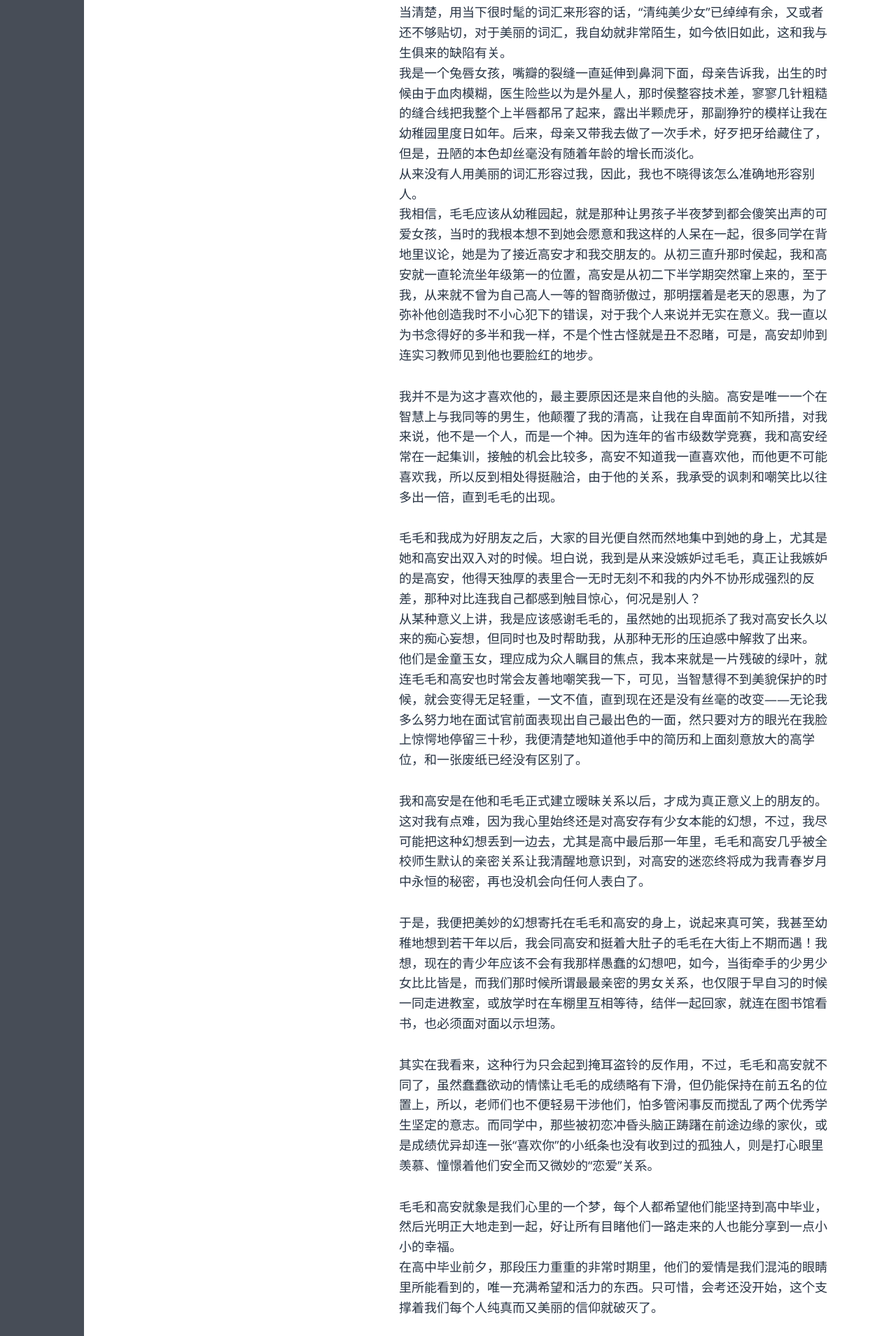
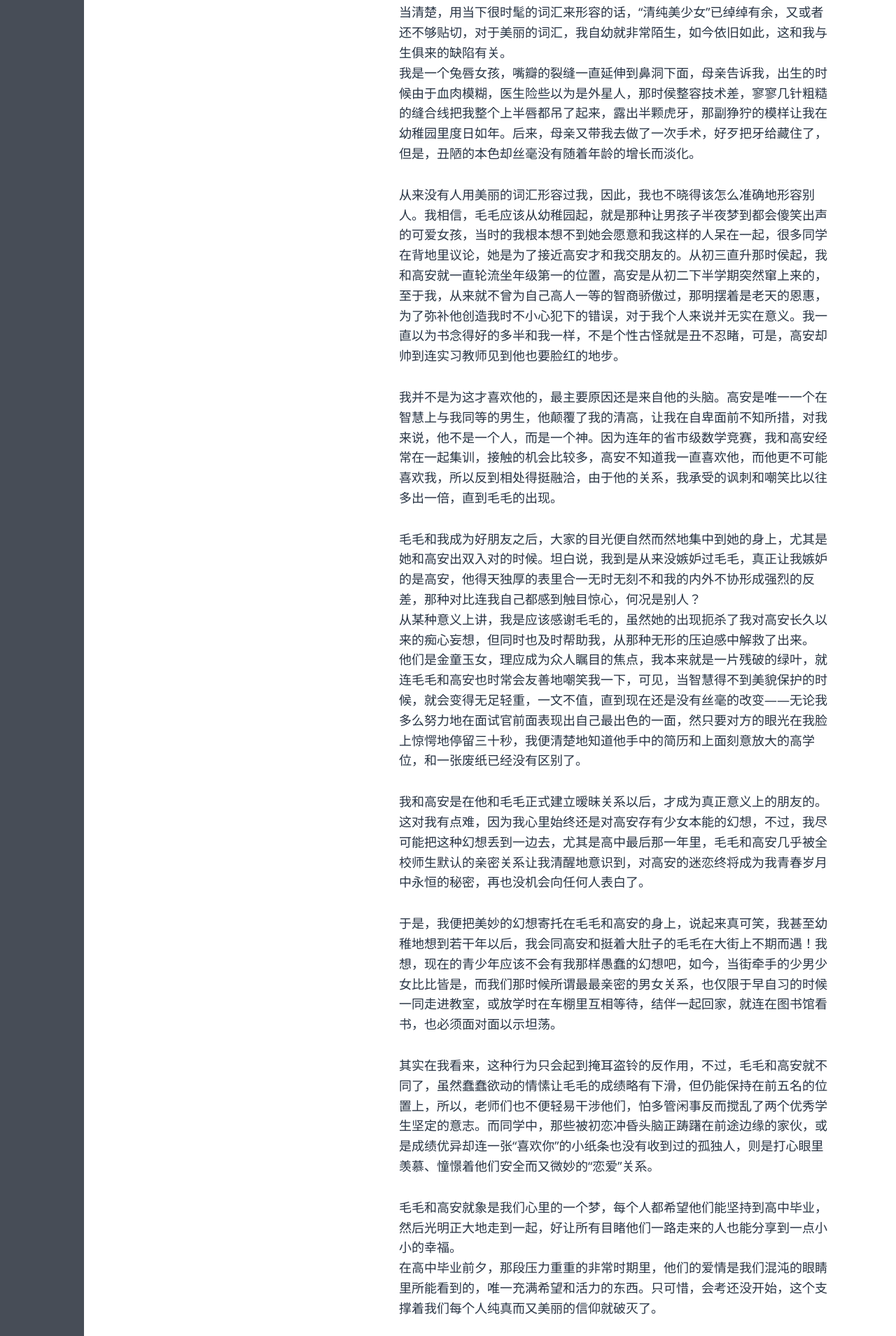
Before and after one commit to fzuo/baimafujinji, a Jekyll site: the page built from _posts/poem/2016-04-17-fiction-miracle.md, in a window 1280 px wide. Shown: the part 1202-3111 px from the top of the page at 70% size. Built offline with Jekyll 4.4.1, drawn with Linux system fonts in a browser that asks for light colours; some web fonts are replaced; some of the changed text lies outside the part shown.

```diff
--- a/_posts/poem/2016-04-17-fiction-miracle.md
+++ b/_posts/poem/2016-04-17-fiction-miracle.md
@@ -35,8 +35,9 @@ description: 我非常喜欢的一篇小说
 我是什么时候开始喜欢高安的呢？现在想想，甚至有点瞎起哄的味道，因为喜欢他的女同学太多了，而我之所以会和他成为朋友的主要原因来自我的好朋友毛毛。<br>
 毛毛到底叫毛晶莹还是毛静颖我已经无法确定，不过，她的相貌我到是记得相当清楚，用当下很时髦的词汇来形容的话，“清纯美少女”已绰绰有余，又或者还不够贴切，对于美丽的词汇，我自幼就非常陌生，如今依旧如此，这和我与生俱来的缺陷有关。<br>
 我是一个兔唇女孩，嘴瓣的裂缝一直延伸到鼻洞下面，母亲告诉我，出生的时候由于血肉模糊，医生险些以为是外星人，那时侯整容技术差，寥寥几针粗糙的缝合线把我整个上半唇都吊了起来，露出半颗虎牙，那副狰狞的模样让我在幼稚园里度日如年。后来，母亲又带我去做了一次手术，好歹把牙给藏住了，但是，丑陋的本色却丝毫没有随着年龄的增长而淡化。<br>
-从来没有人用美丽的词汇形容过我，因此，我也不晓得该怎么准确地形容别人。<br>
-我相信，毛毛应该从幼稚园起，就是那种让男孩子半夜梦到都会傻笑出声的可爱女孩，当时的我根本想不到她会愿意和我这样的人呆在一起，很多同学在背地里议论，她是为了接近高安才和我交朋友的。从初三直升那时侯起，我和高安就一直轮流坐年级第一的位置，高安是从初二下半学期突然窜上来的，至于我，从来就不曾为自己高人一等的智商骄傲过，那明摆着是老天的恩惠，为了弥补他创造我时不小心犯下的错误，对于我个人来说并无实在意义。我一直以为书念得好的多半和我一样，不是个性古怪就是丑不忍睹，可是，高安却帅到连实习教师见到他也要脸红的地步。<br>
+
+
+从来没有人用美丽的词汇形容过我，因此，我也不晓得该怎么准确地形容别人。我相信，毛毛应该从幼稚园起，就是那种让男孩子半夜梦到都会傻笑出声的可爱女孩，当时的我根本想不到她会愿意和我这样的人呆在一起，很多同学在背地里议论，她是为了接近高安才和我交朋友的。从初三直升那时侯起，我和高安就一直轮流坐年级第一的位置，高安是从初二下半学期突然窜上来的，至于我，从来就不曾为自己高人一等的智商骄傲过，那明摆着是老天的恩惠，为了弥补他创造我时不小心犯下的错误，对于我个人来说并无实在意义。我一直以为书念得好的多半和我一样，不是个性古怪就是丑不忍睹，可是，高安却帅到连实习教师见到他也要脸红的地步。<br>
 
 
 我并不是为这才喜欢他的，最主要原因还是来自他的头脑。高安是唯一一个在智慧上与我同等的男生，他颠覆了我的清高，让我在自卑面前不知所措，对我来说，他不是一个人，而是一个神。因为连年的省市级数学竞赛，我和高安经常在一起集训，接触的机会比较多，高安不知道我一直喜欢他，而他更不可能喜欢我，所以反到相处得挺融洽，由于他的关系，我承受的讽刺和嘲笑比以往多出一倍，直到毛毛的出现。<br>
@@ -60,17 +61,18 @@ description: 我非常喜欢的一篇小说
 在高中毕业前夕，那段压力重重的非常时期里，他们的爱情是我们混沌的眼睛里所能看到的，唯一充满希望和活力的东西。只可惜，会考还没开始，这个支撑着我们每个人纯真而又美丽的信仰就破灭了。<br>
 
 
-转往二号线的途中，我被一个陌生的男人狠狠地踩了一脚，他粗鲁地回头看了我一眼，然后厌恶地逃跑了。<br>
-我的脚指头疼到麻木，心里没什么感觉，这样的遭遇对我而言就象吃饭那样习以为常，唯一要做的就是把瞬间的不快抛之脑后，告诉自己，那只是和我的生活没有关联的陌生人，不必太在意。<br>
-不过，我还是漠然地看了男子一眼，他的背影很快就让我想起了另一个人。<br>
-兴许是他吧，那个和我讨论过奇迹的同学。<br>
-列车重新启动的刹那，我清楚地想起了他，那个高中时代除了高安，唯一和我有过交集的男同学，虽然交往的时间不长，算起来大概只有几个月，但是，他的出现的确为我们增添了一些有趣的回忆。<br>
-因为时间太短，后来一直没有人再提起过他，不过我相信，倘若有人突然提起他的名字，没有人会不知道。<br>
-他是教英语的邓老师的独生子，叫邓朴闵。<br>
-邓朴闵是最后一学期突然转进来的，我记不得他的学号，抑或根本没有。<br>
-那个家伙很有名，不是因为他特殊的身份，而是因为他的成绩突破了我们学校最差的差生所创造的历史记录，这就是为什么他来了之后，邓老师的脸上就再没了笑容。<br>
-据说，邓老师不顾颜面特地将儿子安插在身边，是为了能亲力亲为严加管教，兴许还能在最后时刻创造出奇迹来，可惜无济于事，会考一结束他就消失了，我估计，他连高考也没有参加，这样至少避免了落榜的尴尬，虽然那早就已经是默认的事实。<br>
-本来，说什么我也不会和这么差劲的男生扯上关系，可是会考前夕，邓老师拜托我一周两次为邓朴闵补习数学，当时我并不愿意，可又没办法，只好硬着头皮将宝贵的时间浪费在他的身上。<br>
+转往二号线的途中，我被一个陌生的男人狠狠地踩了一脚，他粗鲁地回头看了我一眼，然后厌恶地逃跑了。我的脚指头疼到麻木，心里没什么感觉，这样的遭遇对我而言就象吃饭那样习以为常，唯一要做的就是把瞬间的不快抛之脑后，告诉自己，那只是和我的生活没有关联的陌生人，不必太在意。不过，我还是漠然地看了男子一眼，他的背影很快就让我想起了另一个人。兴许是他吧，那个和我讨论过奇迹的同学。<br>
+
+
+列车重新启动的刹那，我清楚地想起了他，那个高中时代除了高安，唯一和我有过交集的男同学，虽然交往的时间不长，算起来大概只有几个月，但是，他的出现的确为我们增添了一些有趣的回忆。因为时间太短，后来一直没有人再提起过他，不过我相信，倘若有人突然提起他的名字，没有人会不知道。他是教英语的邓老师的独生子，叫邓朴闵。<br>
+
+
+邓朴闵是最后一学期突然转进来的，我记不得他的学号，抑或根本没有。那个家伙很有名，不是因为他特殊的身份，而是因为他的成绩突破了我们学校最差的差生所创造的历史记录，这就是为什么他来了之后，邓老师的脸上就再没了笑容。<br>
+
+
+据说，邓老师不顾颜面特地将儿子安插在身边，是为了能亲力亲为严加管教，兴许还能在最后时刻创造出奇迹来，可惜无济于事，会考一结束他就消失了，我估计，他连高考也没有参加，这样至少避免了落榜的尴尬，虽然那早就已经是默认的事实。本来，说什么我也不会和这么差劲的男生扯上关系，可是会考前夕，邓老师拜托我一周两次为邓朴闵补习数学，当时我并不愿意，可又没办法，只好硬着头皮将宝贵的时间浪费在他的身上。<br>
+
+
 回想起来，那可真是十足的浪费，那家伙每次坐在我面前，不是发呆就是乱画，一开始我还喋喋不休地和他讲解习题，后来，发现根本是对牛弹琴，于是，我对他说，你想干什么就干什么吧，我不会告诉你爸爸的，接下来的几个月，补习就变成了自修——我做我的考卷，他看他的金庸。<br>
 有一天，他突然问我，你挺喜欢高安的是吧？<br>
 我被吓到，心想他的眼睛是不是具有诡异的穿透力？<br>
@@ -92,6 +94,8 @@ description: 我非常喜欢的一篇小说
 
 毛毛告诉我她难以自拔地喜欢上邓朴闵是在高中最后一次春游的午餐上，当时我正坐在郊外的一棵大树下啃面包，不一会儿，毛毛便悄悄地坐到了我身边，我把手里的面包掰成两半分给她，她咬着咬着，眼泪就滴到了牛仔裤上。<br>
 我问她，你怎么了？她忧郁地告诉我，她不想再和高安保持那样的关系了，我惊讶极了，问为什么，她说，我只告诉你一个人，我心里有了别的男孩。不知道怎么搞的，我一下子就猜到那个人就是邓朴闵，毛毛果然默认了，并且很肯定地告诉我，并不是因为他常和高安在一起，大家相处久了突然就有了感情，而是自从他进我们班的第一天起，她就喜欢上他了，这完全超出我的意料之外。<br>
+
+
 春游之后，毛毛就和高安分手了，直到高中毕业，她也没向邓朴闵表白。<br>
 我不太清楚他们到底是哪天分的手，只记得高安在一次化学模拟考试中交了白卷，那天班主任把他叫到办公室谈了很久，之后，一切都好象没有发生过似地平静了下来，只有我们这些始终对他们满怀希望的傻瓜，还在替这段早逝的爱情黯然神伤。<br>
 高安和邓朴闵也是在那段时期疏远开来的，所以我确定，高安已经知道毛毛为什么执意要和他分开了。<br>
@@ -103,16 +107,15 @@ description: 我非常喜欢的一篇小说
 直到高安和邓朴闵绝交。<br>
 
 
-我走进大堂，面对电梯，强迫自己把脑袋抽空，回到求职这件正事上来，结果发现那并不是件容易的事情。<br>
-路上，我似乎已经完全陷入这段回忆里了，而且思维好象也跟着活跃兴奋起来，早上接到高安电话的时候，我还是很平静的。<br>
-幸好等待面试的队伍排得很长，我有足够的时间继续我的回顾。<br>
-高安和邓朴闵是怎么绝交的呢？<br>
-我仔细冥想，突然微笑起来。<br>
-是邓朴闵，他打了高安一拳，原因至今还是一个谜。<br>
+我走进大堂，面对电梯，强迫自己把脑袋抽空，回到求职这件正事上来，结果发现那并不是件容易的事情。路上，我似乎已经完全陷入这段回忆里了，而且思维好象也跟着活跃兴奋起来，早上接到高安电话的时候，我还是很平静的。幸好等待面试的队伍排得很长，我有足够的时间继续我的回顾。<br>
+
+
+高安和邓朴闵是怎么绝交的呢？我仔细冥想，突然微笑起来。是邓朴闵，他打了高安一拳，原因至今还是一个谜。<br>
 那个黄昏现在想起来还是有点不堪回首，不过，也正因为有了这个黄昏，我才从高安的感情旋涡中彻底遁逃出来。<br>
 准备会考的那段日子，大家都很忙，除了温课还急吼吼地互相交换起留言手册和毕业礼物来，因为每个人都知道，高考就意味着分道扬镳，谁还会有心情搞这些，不如趁早留个纪念。除了高安和毛毛，我没什么朋友，而且我知道高安心里对毛毛还是有感觉的，于是便自制了两个钥匙扣，委托毛毛替我转交给高安，其实，是想制造一个机会让他们在毕业前再推心置腹地谈一谈，解除原有的误会。<br>
-那天放学后，我刻意等到所有人都走了才去车棚，原以为那里就剩下我一辆车，没想到高安和毛毛的谈话尚未结束，两个人呆呆地倚在各自的自行车前面，离他们不远的角落里还孤零零地停着一辆，不晓得是谁的。<br>
-无奈，我只好躲起来耐心等待，就在这时，我听见高安对毛毛说：既然你喜欢他，为什么不告诉他呢？<br>
+
+
+那天放学后，我刻意等到所有人都走了才去车棚，原以为那里就剩下我一辆车，没想到高安和毛毛的谈话尚未结束，两个人呆呆地倚在各自的自行车前面，离他们不远的角落里还孤零零地停着一辆，不晓得是谁的。无奈，我只好躲起来耐心等待，就在这时，我听见高安对毛毛说：既然你喜欢他，为什么不告诉他呢？<br>
 毛毛回答，因为他不喜欢我。<br>
 你怎么知道？高安很惊讶。<br>
 他已经有喜欢的人了，也许是其他班的女孩子，否则他不会直到现在还是不睬我。<br>
@@ -126,14 +129,15 @@ description: 我非常喜欢的一篇小说
 我看不见毛毛的脸，只感觉她很生气。<br>
 就在这时，我背后突然窜出一个高大的人影，象被惹毛了的猛虎似地扑到高安面前，咚一拳打在了他英挺的鼻梁上。<br>
 我顿时明白过来，那辆剩余的自行车原来是邓朴闵的。<br>
-男生打架，我们女生只有观看的份，寥寥几个回合，高安的鼻血就流了下来，而邓朴旻的嘴角也肿起一块暗紫色的瘀青。<br>
-那场架显然不是为了我，虽然邓朴闵是在高安刺伤我的那一瞬间跳出来的，可是，我还不至于自作多情到那种地步，那种情形，谁看了都明白是两个男生为了一个女生而进行的战斗，胜负并不重要，关键在于谁掌握了主动权。<br>
+
+
+男生打架，我们女生只有观看的份，寥寥几个回合，高安的鼻血就流了下来，而邓朴旻的嘴角也肿起一块暗紫色的瘀青。那场架显然不是为了我，虽然邓朴闵是在高安刺伤我的那一瞬间跳出来的，可是，我还不至于自作多情到那种地步，那种情形，谁看了都明白是两个男生为了一个女生而进行的战斗，胜负并不重要，关键在于谁掌握了主动权。
 高安的仇恨理直气壮，邓朴旻对毛毛终究还是有那么点意思。<br>
-为了结束这场没完没了的战斗，我勇敢地上前去抓住了邓朴闵的胳膊，对他说，今天要补课，再晚就来不及了，硬是把他掳回了教室。<br>
-直到屁股坐下来，我才一把鼻涕一把眼泪，委屈地大哭起来。<br>
-邓朴闵也不管我，继续津津有味地翻开他的武打书，过了很久才恶声恶气地骂道：你能不能闭嘴啊？吵死了。<br>
-我擦干眼泪，把厚厚的习题手册摔在课桌上，用红笔唰唰唰勾了一片，扔到他面前。<br>
-这些全部要做完，现在马上就开始做，不做完不许回家！<br>
+
+
+为了结束这场没完没了的战斗，我勇敢地上前去抓住了邓朴闵的胳膊，对他说，今天要补课，再晚就来不及了，硬是把他掳回了教室。直到屁股坐下来，我才一把鼻涕一把眼泪，委屈地大哭起来。邓朴闵也不管我，继续津津有味地翻开他的武打书，过了很久才恶声恶气地骂道：你能不能闭嘴啊？吵死了。我擦干眼泪，把厚厚的习题手册摔在课桌上，用红笔唰唰唰勾了一片，扔到他面前。这些全部要做完，现在马上就开始做，不做完不许回家！<br>
+
+
 他不可思议地瞪了我半晌，问道：你是不是有病啊？<br>
 我想回瞪他，可是，忽然间不知所措了。<br>
 他的眼神不知什么时候变得异常温柔，故意要安慰我似的怔怔地瞅着。<br>
@@ -145,12 +149,16 @@ description: 我非常喜欢的一篇小说
 就象没人会相信你这样的家伙能考上大学，我这样的家伙会赢得爱情。<br>
 哦，原来是这样，他若有所思地喃喃自语，然后又追问道，那你觉得怎么才能让你相信这世界上有奇迹呢？<br>
 这个问题我到从来没考虑过，但是经他无意中提醒，我猛然想起了另外一件事情，于是，我告诉他，十八岁成年的时候，我曾经期待过有人能送我一件我从小一直渴望但又没有勇气说出口的礼物，可是，那年的生日过得相当平淡，就连我的父母也搞不懂我到底想要什么，如果有谁能猜到我当时想要的那件东西，我就相信这世界上真的有奇迹。<br>
+
+
 邓朴闵皱着眉头冥思苦想，找不到答案有点泄气，只好拿出纸来乖乖地做题目。<br>
 我们不再讲话，就这样一直坐到天黑。<br>
 那天晚上，他很反常，第一次在我面前把习题全部做完，而且居然还有两道答案做对了！在校门口分手的时候，他忽然想起来问我是不是还欠他一节课，我说是，他便主动提出周五老时间再补上。<br>
 你一定要来啊，这样我们就谁也不欠谁了？他装模作样地提醒我。<br>
 笑话，他以为我会相信那一拳是为我打的？<br>
 我白了他一眼，勉为其难地点点头，心想，答应人家的事还是应该有始有终，跟他耗了那么久，也不差这一回。<br>
+
+
 结果，星期五那天我发烧了，根本没去上课，当然也就没能履行和他的约定。<br>
 当晚，很意外地，接到了邓朴闵的电话。<br>
 他依旧阴阳怪气地问，你还活着吧？<br>
```
